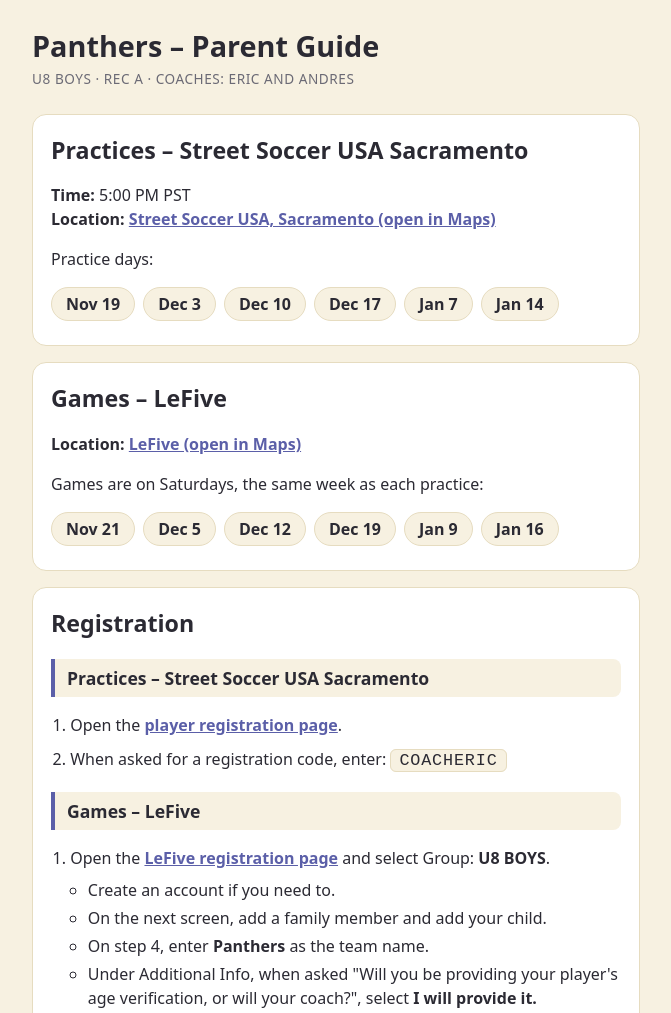
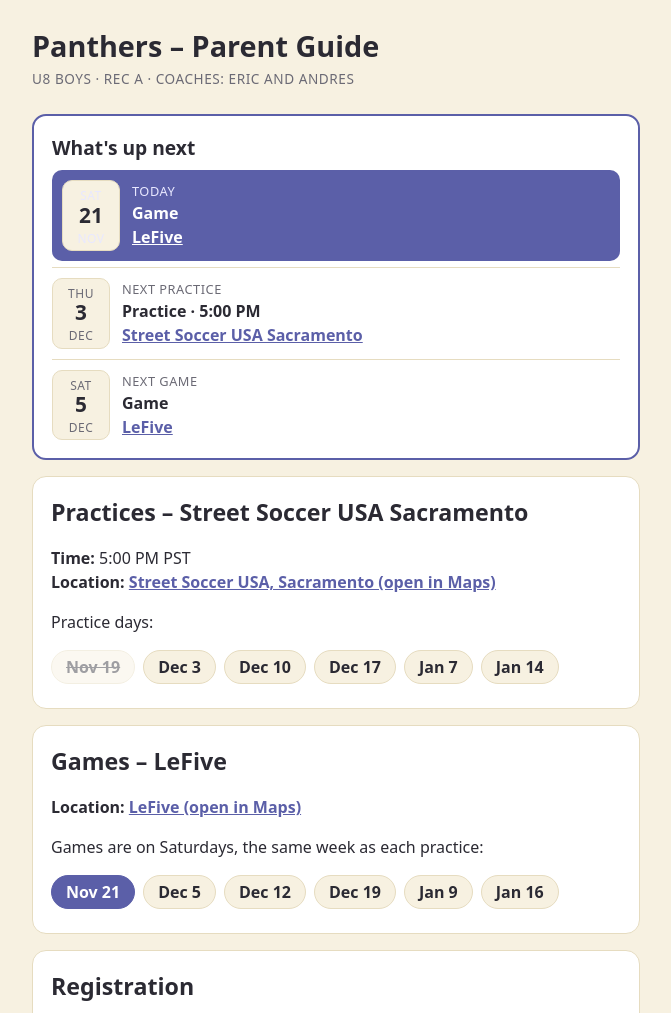
Before and after one commit to eperea02/sh-panthers, a plain HTML site: page index.html in a window 1280 px wide. Shown: the top 1013 px of the page, without its empty margins (304-975 px from the left). Drawn offline with Linux system fonts and the light colour scheme.

Commit message:
Add What's up next card showing today and next practice/game
Co-Authored-By: Claude Sonnet 5.5 <noreply@anthropic.com>

```diff
--- a/index.html
+++ b/index.html
@@ -28,6 +28,21 @@
   .dates li { background:var(--bg); border:1px solid var(--line); border-radius:999px; padding:4px 14px; margin:0; font-weight:600; }
   .answers { margin:8px 0 0; padding-left:1.1rem; } .answers li { margin-bottom:4px; }
   footer { color:var(--muted); font-size:.85rem; text-align:center; margin-top:24px; }
+  .next { border-color:var(--accent); border-width:2px; }
+  .next h2 { font-size:1.2rem; }
+  .ev { display:flex; gap:12px; align-items:center; padding:10px 0; border-top:1px solid var(--line); }
+  .ev:first-of-type { border-top:0; }
+  .ev .date { flex:0 0 58px; text-align:center; background:var(--bg); border:1px solid var(--line); border-radius:10px; padding:4px 0; line-height:1.15; }
+  .ev .date b { display:block; font-size:1.3rem; }
+  .ev .date span { font-size:.75rem; text-transform:uppercase; color:var(--muted); letter-spacing:.04em; }
+  .ev .what { font-size:.8rem; text-transform:uppercase; letter-spacing:.04em; color:var(--muted); }
+  .ev .title { font-weight:700; }
+  .ev.today { background:var(--accent); color:#fff; border-radius:10px; padding:10px; margin-bottom:6px; border-top:0; }
+  .ev.today .what, .ev.today .date span { color:#e8e8ff; }
+  .ev.today a { color:#fff; }
+  .ev.today .date { color:var(--ink); }
+  .dates li.past { opacity:.45; text-decoration:line-through; }
+  .dates li.is-today { background:var(--accent); color:#fff; border-color:var(--accent); }
 </style>
 </head>
 <body>
@@ -35,23 +50,24 @@
   <h1>Panthers – Parent Guide</h1>
   <p class="sub">U8 Boys · Rec A · Coaches: Eric and Andres</p>
 
+  <section class="next" id="next" aria-live="polite">
+    <h2>What's up next</h2>
+    <div id="next-body"></div>
+  </section>
+
   <section>
     <h2>Practices – Street Soccer USA Sacramento</h2>
     <p><strong>Time:</strong> 5:00 PM PST<br>
        <strong>Location:</strong> <a href="https://maps.app.goo.gl/7PfNk6xizqYUEmxV9">Street Soccer USA, Sacramento (open in Maps)</a></p>
     <p>Practice days:</p>
-    <ul class="dates">
-      <li>Nov 19</li><li>Dec 3</li><li>Dec 10</li><li>Dec 17</li><li>Jan 7</li><li>Jan 14</li>
-    </ul>
+    <ul class="dates" id="practice-dates"></ul>
   </section>
 
   <section>
     <h2>Games – LeFive</h2>
     <p><strong>Location:</strong> <a href="https://maps.app.goo.gl/Aj76N6bQbFyTBraBA">LeFive (open in Maps)</a></p>
     <p>Games are on Saturdays, the same week as each practice:</p>
-    <ul class="dates">
-      <li>Nov 21</li><li>Dec 5</li><li>Dec 12</li><li>Dec 19</li><li>Jan 9</li><li>Jan 16</li>
-    </ul>
+    <ul class="dates" id="game-dates"></ul>
   </section>
 
   <section>
@@ -87,5 +103,58 @@
 
   <footer>Questions? Message the coaches in the TeamLinkt app.</footer>
 </main>
+<script>
+(function () {
+  var PRACTICE = { label: "Practice", time: "5:00 PM", where: "Street Soccer USA Sacramento",
+                   map: "https://maps.app.goo.gl/7PfNk6xizqYUEmxV9" };
+  var GAME = { label: "Game", time: "", where: "LeFive",
+               map: "https://maps.app.goo.gl/Aj76N6bQbFyTBraBA" };
+  // [year, month, day]
+  var SCHEDULE = [
+    [PRACTICE, [[2026,11,19],[2026,12,3],[2026,12,10],[2026,12,17],[2027,1,7],[2027,1,14]]],
+    [GAME,     [[2026,11,21],[2026,12,5],[2026,12,12],[2026,12,19],[2027,1,9],[2027,1,16]]]
+  ];
+  var MON = ["Jan","Feb","Mar","Apr","May","Jun","Jul","Aug","Sep","Oct","Nov","Dec"];
+  var DAY = ["Sun","Mon","Tue","Wed","Thu","Fri","Sat"];
+  var events = [];
+  SCHEDULE.forEach(function (g) { g[1].forEach(function (d) {
+    events.push({ type: g[0], date: new Date(d[0], d[1]-1, d[2]) });
+  }); });
+  events.sort(function (a, b) { return a.date - b.date; });
+  var now = new Date(), today = new Date(now.getFullYear(), now.getMonth(), now.getDate());
+
+  function el(tag, cls, text) { var e = document.createElement(tag); if (cls) e.className = cls; if (text) e.textContent = text; return e; }
+
+  function chips(id, type) {
+    var ul = document.getElementById(id);
+    events.filter(function (e) { return e.type === type; }).forEach(function (e) {
+      var cls = e.date < today ? "past" : (+e.date === +today ? "is-today" : "");
+      ul.appendChild(el("li", cls, MON[e.date.getMonth()] + " " + e.date.getDate()));
+    });
+  }
+  chips("practice-dates", PRACTICE); chips("game-dates", GAME);
+
+  function row(e, isToday) {
+    var r = el("div", "ev" + (isToday ? " today" : ""));
+    var d = el("div", "date"); d.appendChild(el("span", "", DAY[e.date.getDay()]));
+    d.appendChild(el("b", "", e.date.getDate())); d.appendChild(el("span", "", MON[e.date.getMonth()]));
+    var w = el("div");
+    w.appendChild(el("div", "what", isToday ? "Today" : "Next " + e.type.label.toLowerCase()));
+    w.appendChild(el("div", "title", e.type.label + (e.type.time ? " · " + e.type.time : "")));
+    var a = el("a", "", e.type.where); a.href = e.type.map; w.appendChild(a);
+    r.appendChild(d); r.appendChild(w); return r;
+  }
+
+  var body = document.getElementById("next-body");
+  var upcoming = events.filter(function (e) { return e.date >= today; });
+  var shown = 0;
+  upcoming.filter(function (e) { return +e.date === +today; }).forEach(function (e) { body.appendChild(row(e, true)); shown++; });
+  [PRACTICE, GAME].forEach(function (t) {
+    var n = upcoming.filter(function (e) { return e.type === t && e.date > today; })[0];
+    if (n) { body.appendChild(row(n, false)); shown++; }
+  });
+  if (!shown) body.appendChild(el("p", "", "The season schedule is complete. See you next season!"));
+})();
+</script>
 </body>
 </html>
```
